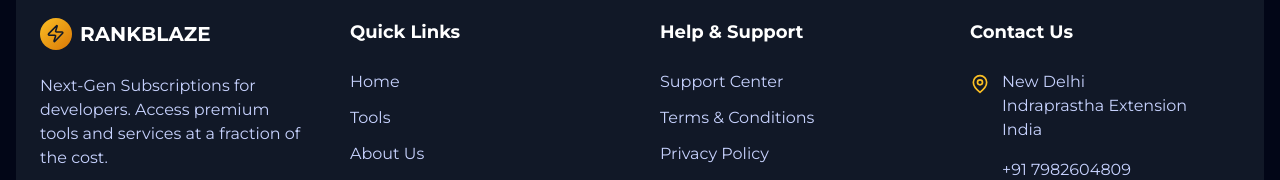
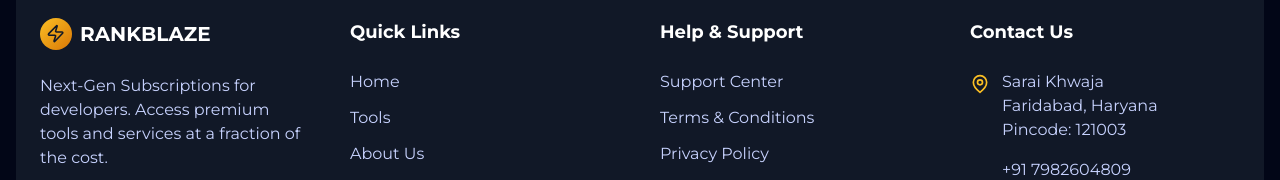
Before and after one commit to Kak4shi73/rankblaze99, a React (Vite) app: page / in a window 1280 px wide. Shown: the part 3350-3530 px from the top of the page. Built offline with nearby package versions, Linux system fonts and the light colour scheme; no server answers; a web font is replaced by a local one.

Commit message:
Update address to Sarai Khwaja, Faridabad, Haryana

```diff
--- a/src/components/layout/Footer.tsx
+++ b/src/components/layout/Footer.tsx
@@ -80,9 +80,9 @@ const Footer = () => {
               <li className="flex">
                 <MapPin className="h-5 w-5 text-amber-400 mr-3 shrink-0 mt-1" />
                 <span className="text-indigo-200">
-                  New Delhi<br />
-                  Indraprastha Extension<br />
-                  India
+                  Sarai Khwaja<br />
+                  Faridabad, Haryana<br />
+                  Pincode: 121003
                 </span>
               </li>
               <li className="flex items-center">
```
